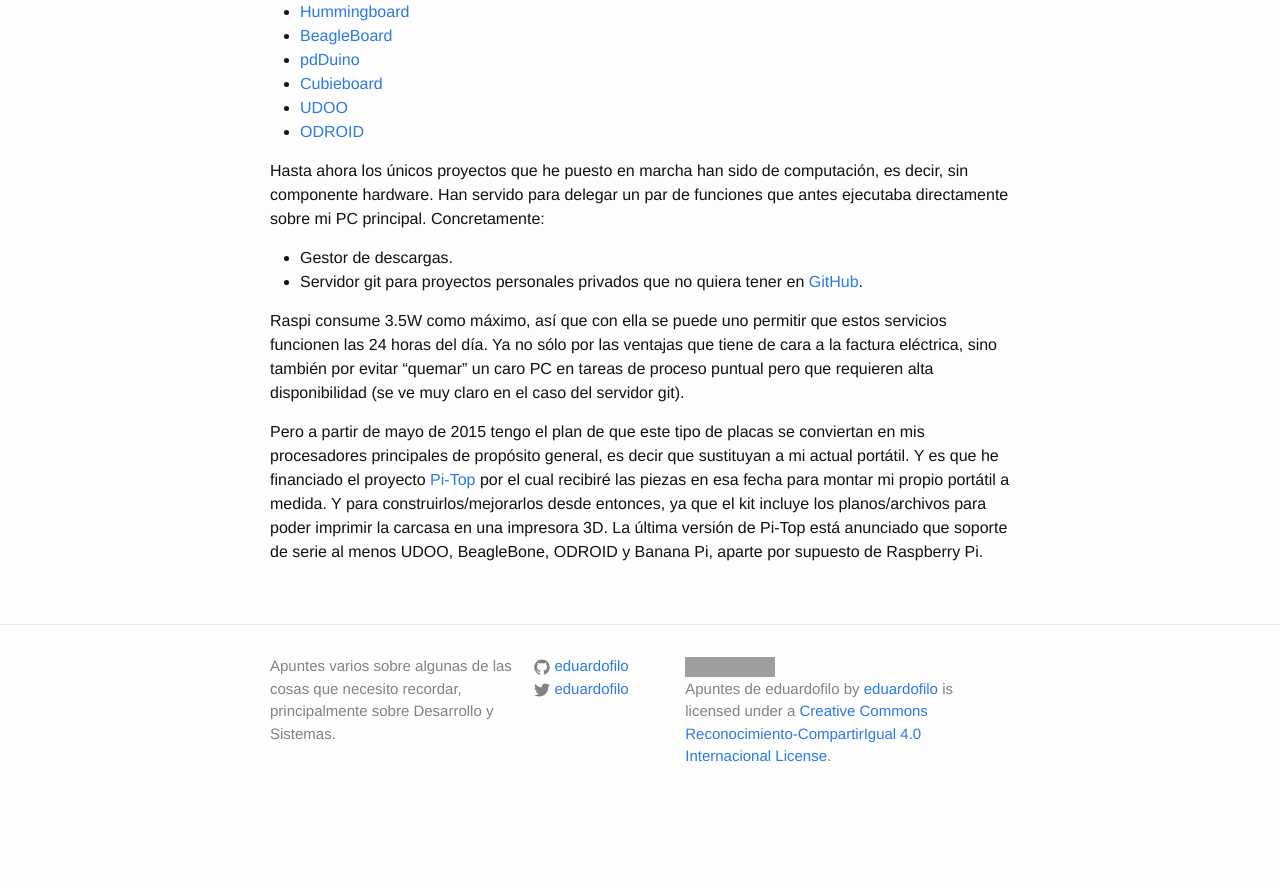
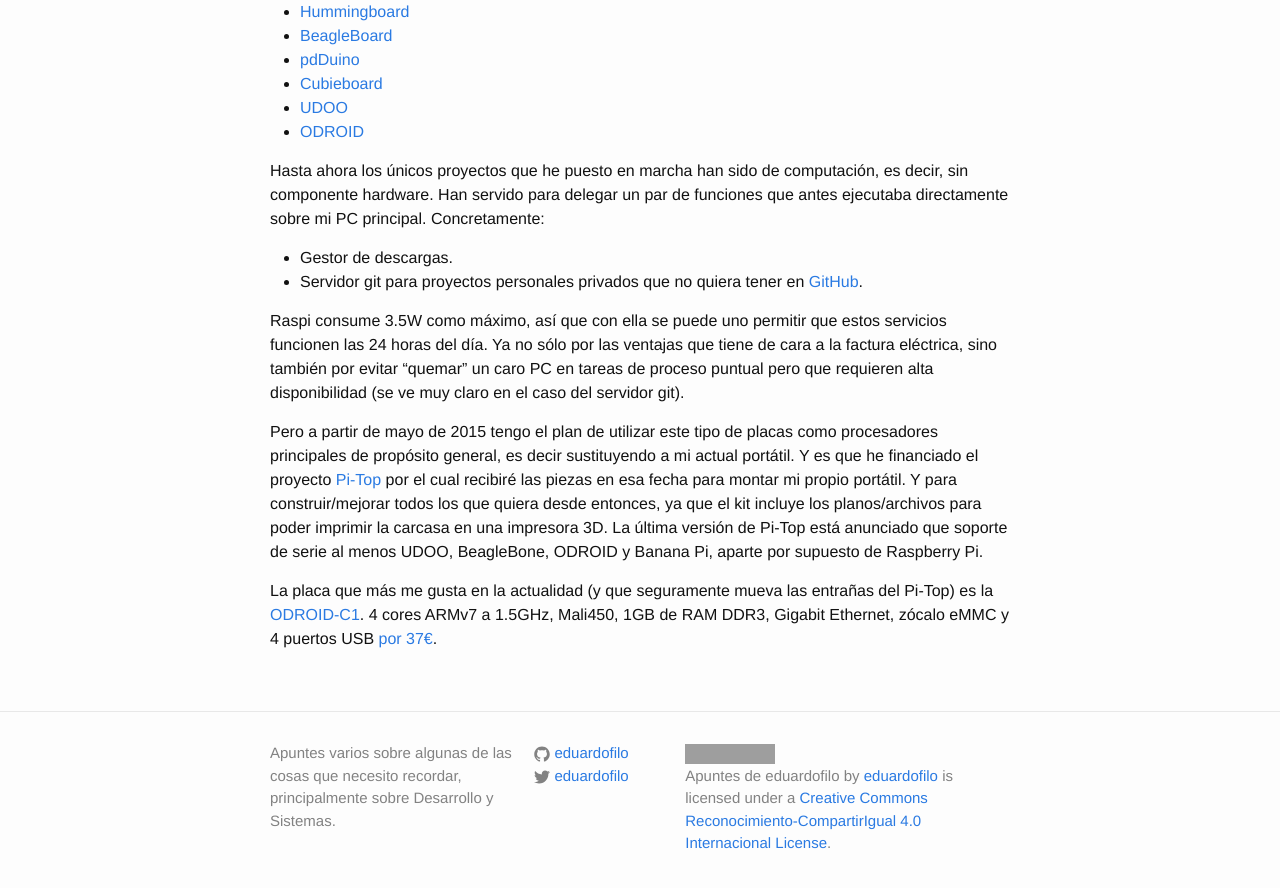
Before and after one commit to eduardofilo/eduardofilo.jekyll, a Jekyll site: the page built from _posts/2014-12-20-micro-placas.md, in a window 1280 px wide and 900 px high, scrolled down 666 px. Shown: the top 888 px of the window. Built offline with Jekyll 4.4.1, drawn with Linux system fonts in a browser that asks for light colours; Markdown is read by kramdown in place of the engine named in the settings; before the commit the page ends 1479 px from its top, so only the background shows below that; grey boxes are pictures that could not be loaded.

Commit message:
Cambio menor.

```diff
--- a/_posts/2014-12-20-micro-placas.md
+++ b/_posts/2014-12-20-micro-placas.md
@@ -28,4 +28,6 @@
 
 Raspi consume 3.5W como máximo, así que con ella se puede uno permitir que estos servicios funcionen las 24 horas del día. Ya no sólo por las ventajas que tiene de cara a la factura eléctrica, sino también por evitar "quemar" un caro PC en tareas de proceso puntual pero que requieren alta disponibilidad (se ve muy claro en el caso del servidor git).
 
-Pero a partir de mayo de 2015 tengo el plan de que este tipo de placas se conviertan en mis procesadores principales de propósito general, es decir que sustituyan a mi actual portátil. Y es que he financiado el proyecto [Pi-Top](http://pi-top.com/) por el cual recibiré las piezas en esa fecha para montar mi propio portátil a medida. Y para construirlos/mejorarlos desde entonces, ya que el kit incluye los planos/archivos para poder imprimir la carcasa en una impresora 3D. La última versión de Pi-Top está anunciado que soporte de serie al menos UDOO, BeagleBone, ODROID y Banana Pi, aparte por supuesto de Raspberry Pi.
+Pero a partir de mayo de 2015 tengo el plan de utilizar este tipo de placas como procesadores principales de propósito general, es decir sustituyendo a mi actual portátil. Y es que he financiado el proyecto [Pi-Top](http://pi-top.com/) por el cual recibiré las piezas en esa fecha para montar mi propio portátil. Y para construir/mejorar todos los que quiera desde entonces, ya que el kit incluye los planos/archivos para poder imprimir la carcasa en una impresora 3D. La última versión de Pi-Top está anunciado que soporte de serie al menos UDOO, BeagleBone, ODROID y Banana Pi, aparte por supuesto de Raspberry Pi.
+
+La placa que más me gusta en la actualidad (y que seguramente mueva las entrañas del Pi-Top) es la [ODROID-C1](http://www.hardkernel.com/main/products/prdt_info.php?g_code=G141578608433). 4 cores ARMv7 a 1.5GHz, Mali450, 1GB de RAM DDR3, Gigabit Ethernet, zócalo eMMC y 4 puertos USB [por 37€](http://www.raspipc.es/public/home/index.php?ver=tienda&accion=verArticulo&idProducto=1187).
```
